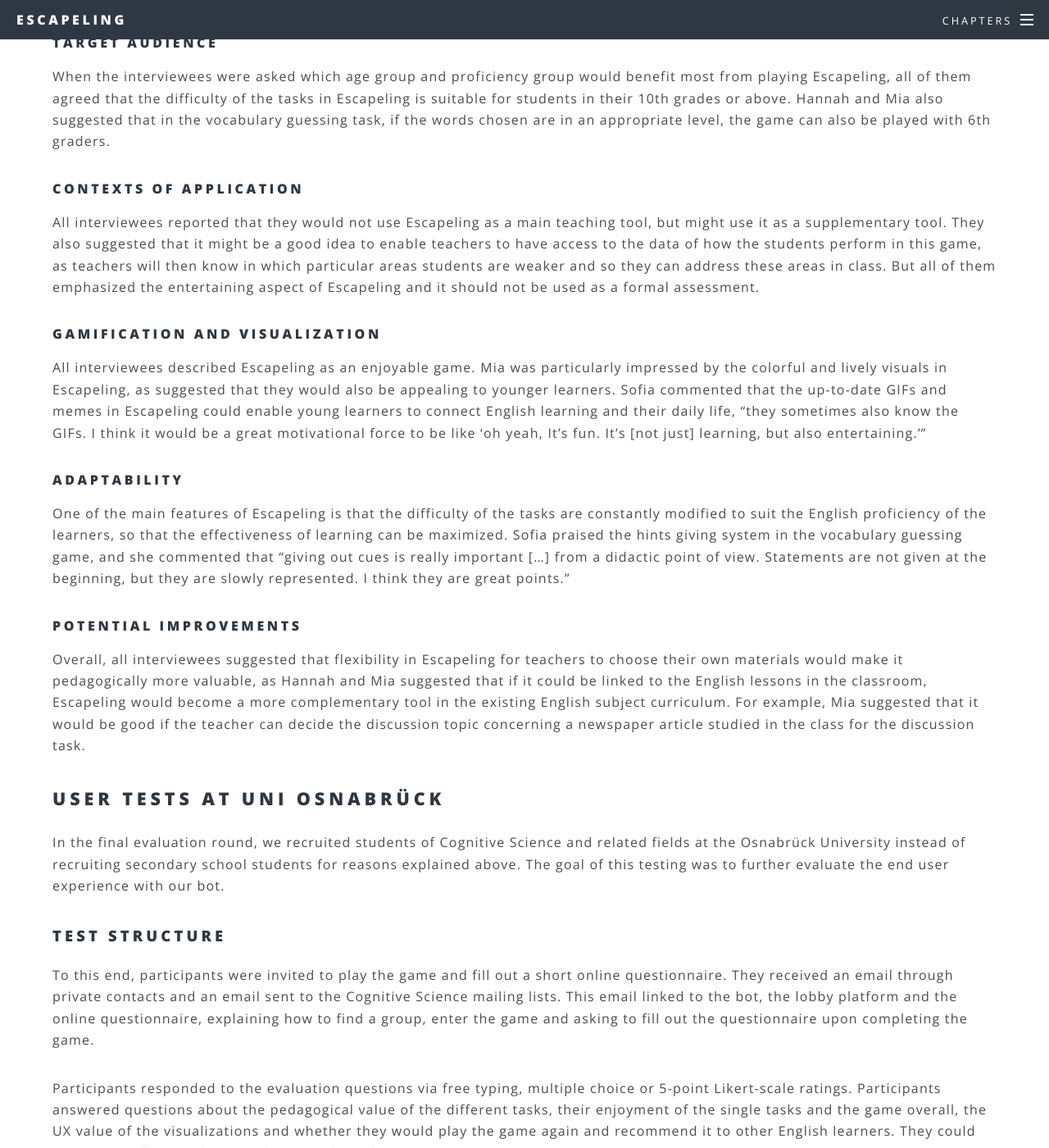
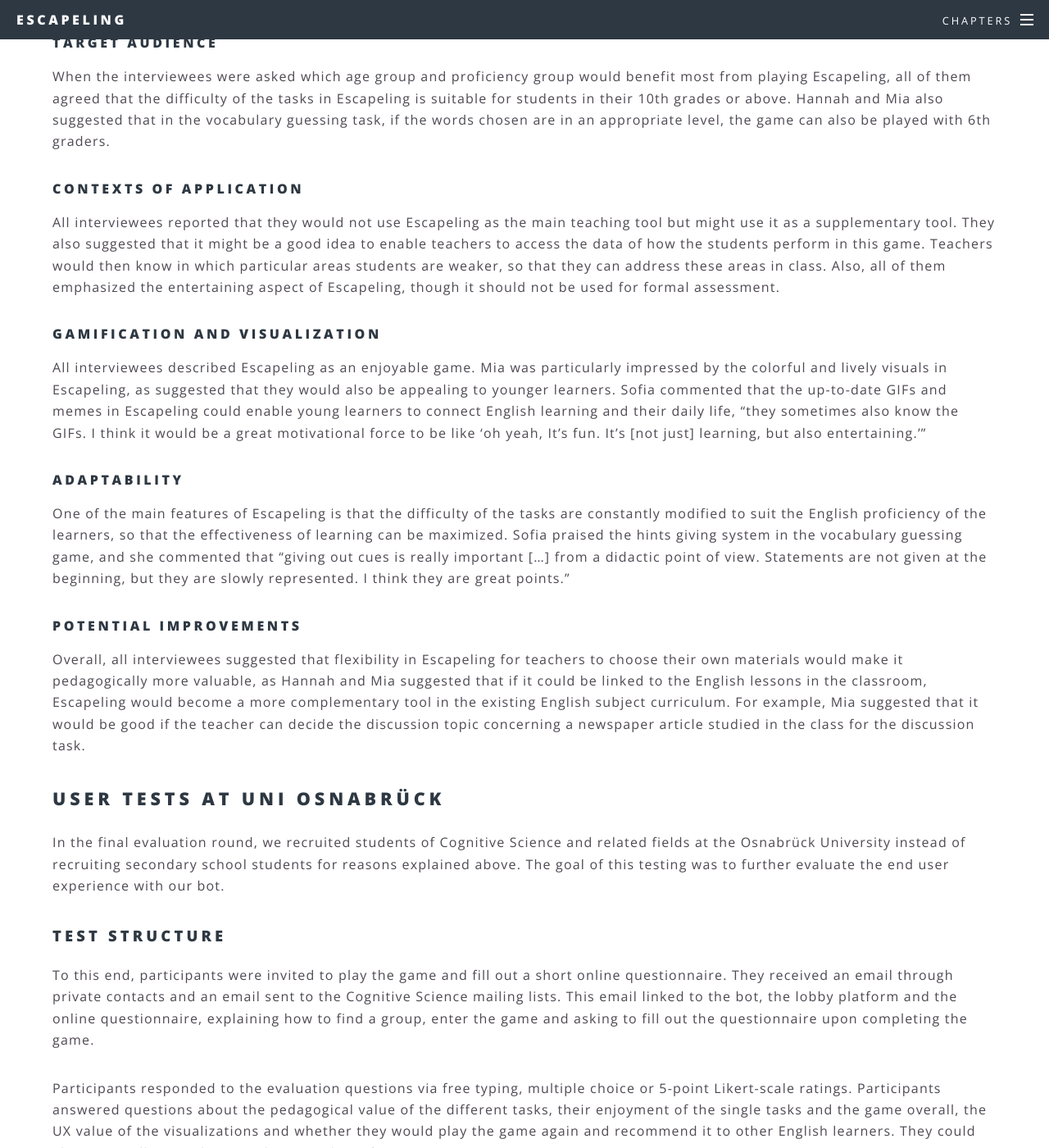
Before and after one commit to ALLUOS/ALLUOS.github.io, a Jekyll site: the page built from _posts/2021-04-01-evaluation.md, in a window 1280 px wide and 1400 px high, scrolled down 28990 px. Shown: the whole window at 82% size. Built offline with Jekyll 4.4.1, drawn with Linux system fonts in a browser that asks for light colours; some of the changed text lies outside the part shown.

Commit message:
revises one paragraph

```diff
--- a/_posts/2021-04-01-evaluation.md
+++ b/_posts/2021-04-01-evaluation.md
@@ -573,7 +573,7 @@ When the interviewees were asked which age group and proficiency group would ben
 
 #### Contexts of Application
 
-All interviewees reported that they would not use Escapeling as a main teaching tool, but might use it as a supplementary tool. They also suggested that it might be a good idea to enable teachers to have access to the data of how the students perform in this game, as teachers will then know in which particular areas students are weaker and so they can address these areas in class. But all of them emphasized the entertaining aspect of Escapeling and it should not be used as a formal assessment.
+All interviewees reported that they would not use Escapeling as the main teaching tool but might use it as a supplementary tool. They also suggested that it might be a good idea to enable teachers to access the data of how the students perform in this game. Teachers would then know in which particular areas students are weaker, so that they can address these areas in class. Also, all of them emphasized the entertaining aspect of Escapeling, though it should not be used for formal assessment.
 
 #### Gamification and visualization
 
```
Also changed, not shown: other parts of _posts/2021-04-01-evaluation.md (+1 -1 lines).
